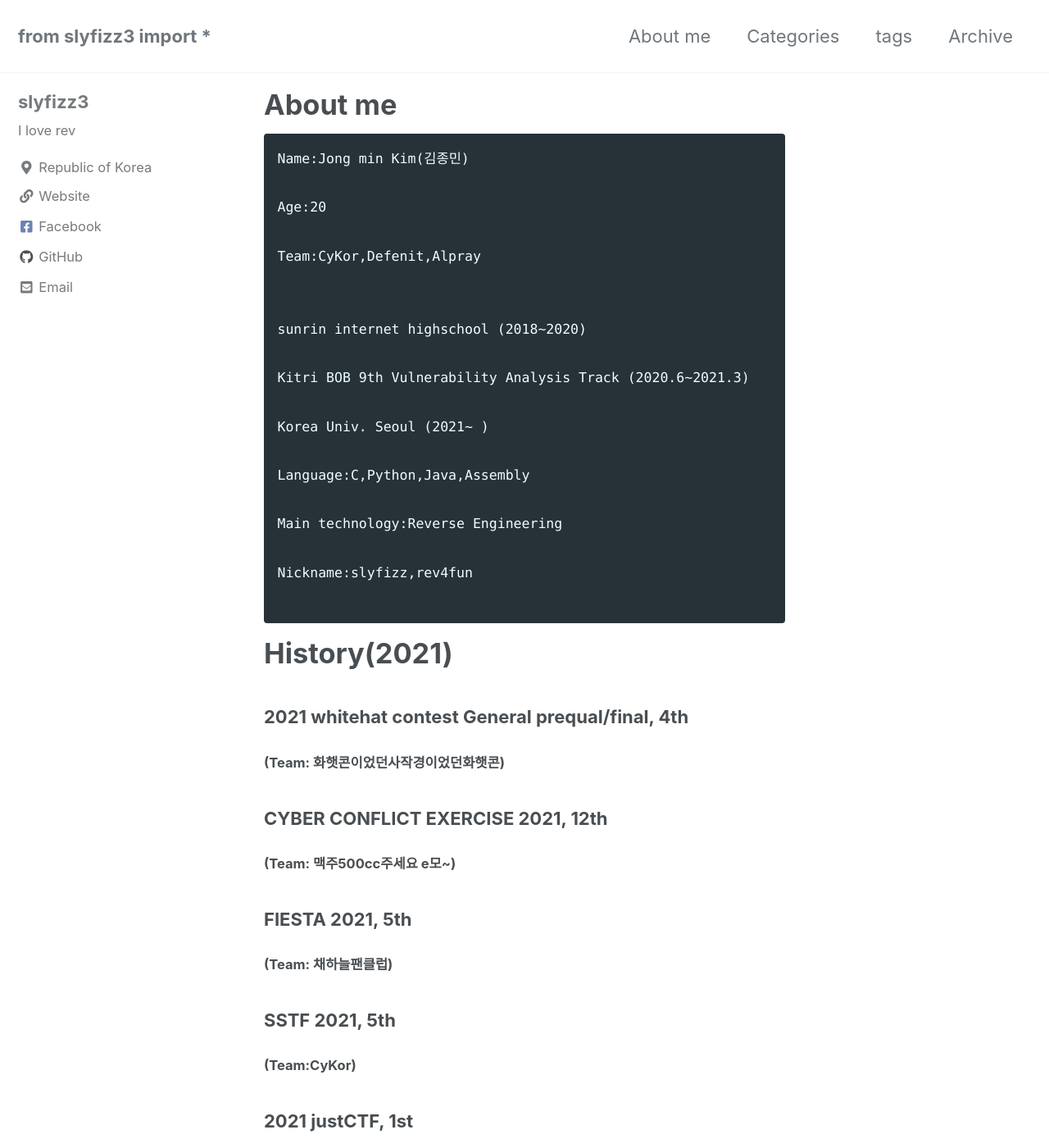
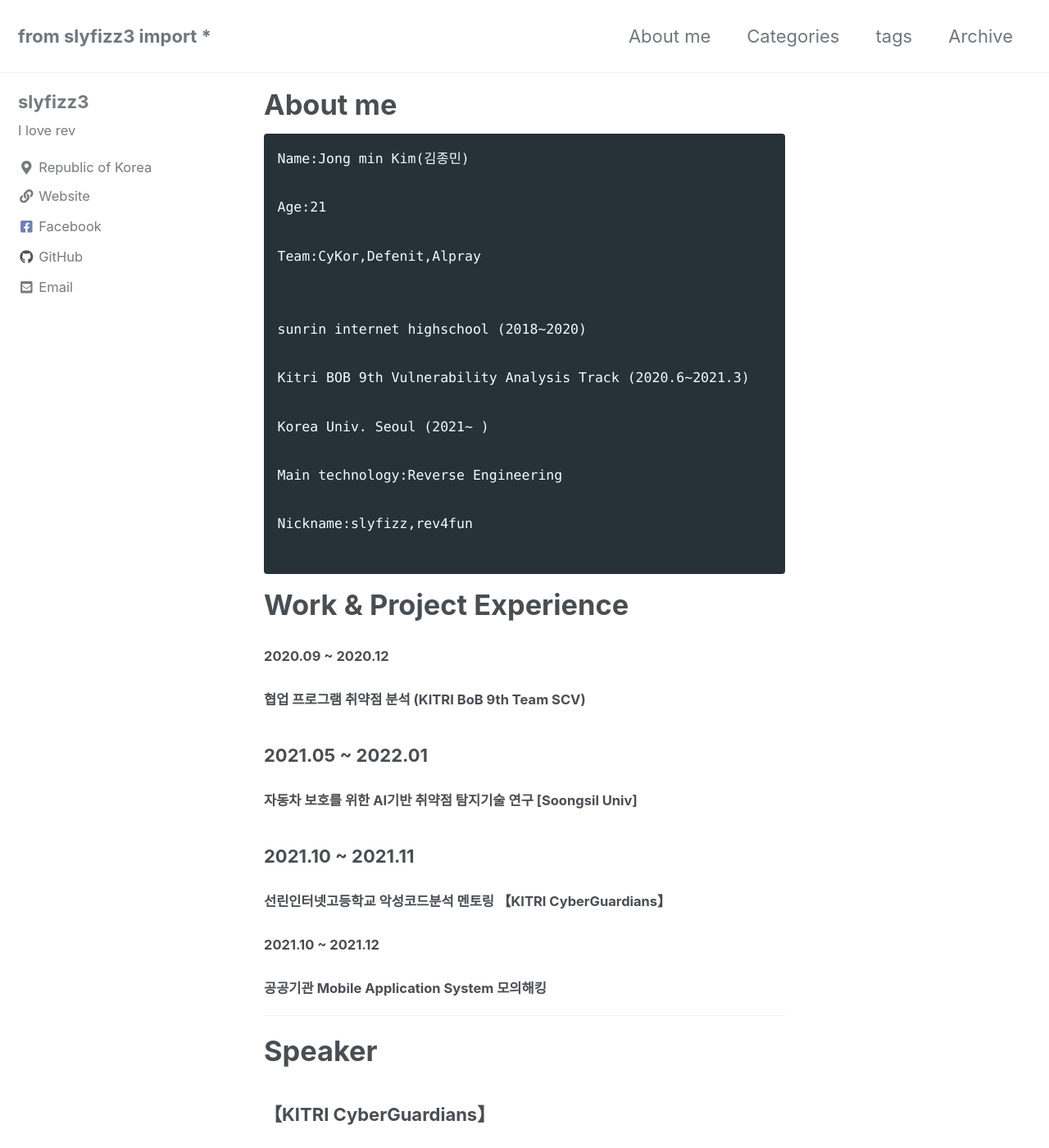
Before and after one commit to slyfizz3/slyfizz3.github.io, a Jekyll site: the page built from _pages/about.md, in a window 1280 px wide and 1400 px high. Shown: the whole window at 82% size. Built offline with Jekyll 4.4.1, drawn with Linux system fonts in a browser that asks for light colours; cached includes are drawn as plain includes; nearby versions of some CDN libraries; some of the changed text lies outside the part shown.

Commit message:
Update about.md

````diff
--- a/_pages/about.md
+++ b/_pages/about.md
@@ -7,7 +7,7 @@ author_profile: true
 ```
 Name:Jong min Kim(김종민)
 
-Age:20
+Age:21
 
 Team:CyKor,Defenit,Alpray
 
@@ -18,13 +18,41 @@ Kitri BOB 9th Vulnerability Analysis Track (2020.6~2021.3)
 
 Korea Univ. Seoul (2021~ )
 
-Language:C,Python,Java,Assembly
-
 Main technology:Reverse Engineering
 
 Nickname:slyfizz,rev4fun
 
 ```
+
+# Work & Project Experience
+
+#### 2020.09 ~ 2020.12
+#### 협업 프로그램 취약점 분석 (KITRI BoB 9th Team SCV)
+
+### 2021.05 ~ 2022.01
+#### 자동차 보호를 위한 AI기반 취약점 탐지기술 연구 [Soongsil Univ]
+
+### 2021.10 ~ 2021.11
+#### 선린인터넷고등학교 악성코드분석 멘토링 【KITRI CyberGuardians】
+
+#### 2021.10 ~ 2021.12
+#### 공공기관 Mobile Application System 모의해킹
+
+---
+
+# Speaker
+
+### 【KITRI CyberGuardians】
+#### 선린인터넷고등학교 Reverse engineering(Reversing) 강의
+#### 2021.07.08 ~ 08.03 (62시간)
+
+### 【KITRI CyberGuardians】
+#### 선린인터넷고등학교 Reverse engineering(Reversing) 강의
+#### 2022.01.03 ~ 01.12 (30시간)
+
+
+---
+
 
 # History(2021)
 
@@ -114,14 +142,3 @@ Nickname:slyfizz,rev4fun
 
 
 ---
-
-
-# Speaker
-
-
-### 【Sunrin Internet High School]
-#### 리버싱 기초 소수전공
-#### 2021.07.08 ~ 07.20
-### 【Sunrin Internet High School】
-#### 리버싱 심화 소수전공
-#### 2021.07.22 ~ 08.03
````
